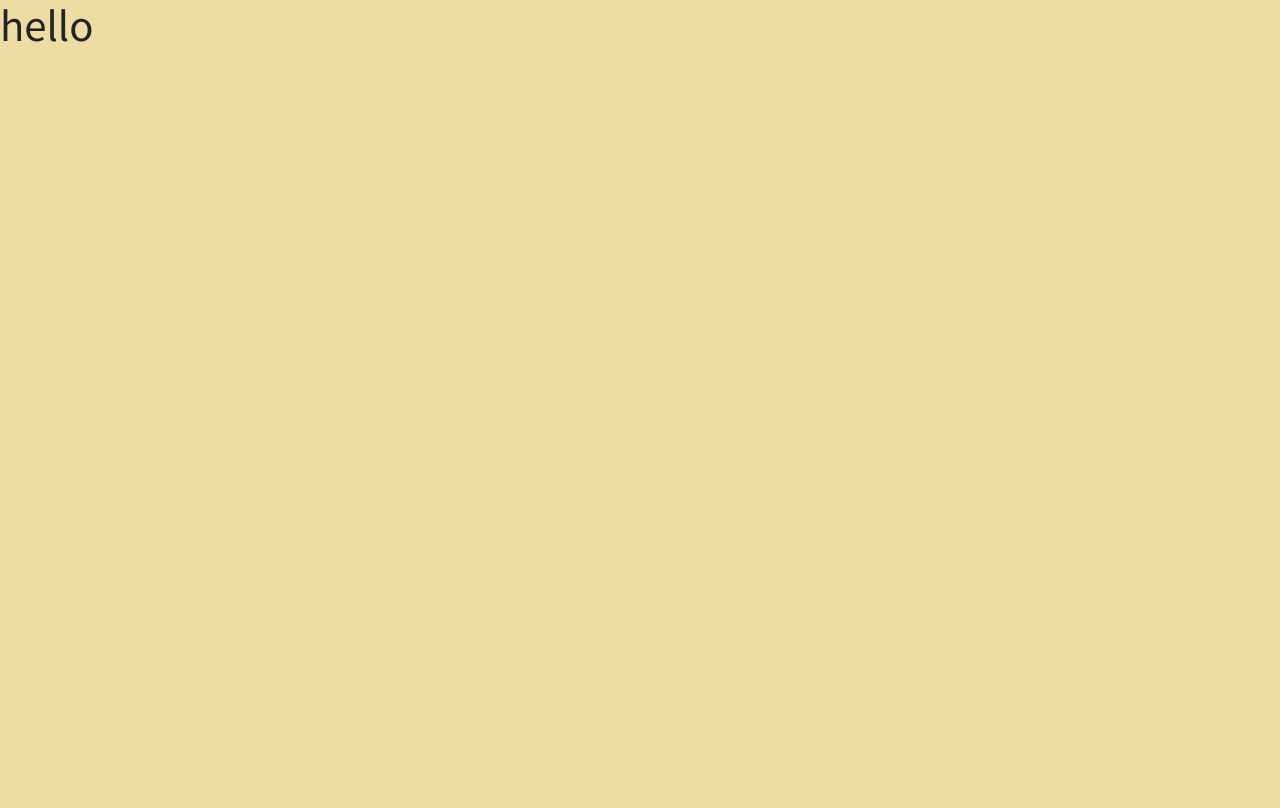
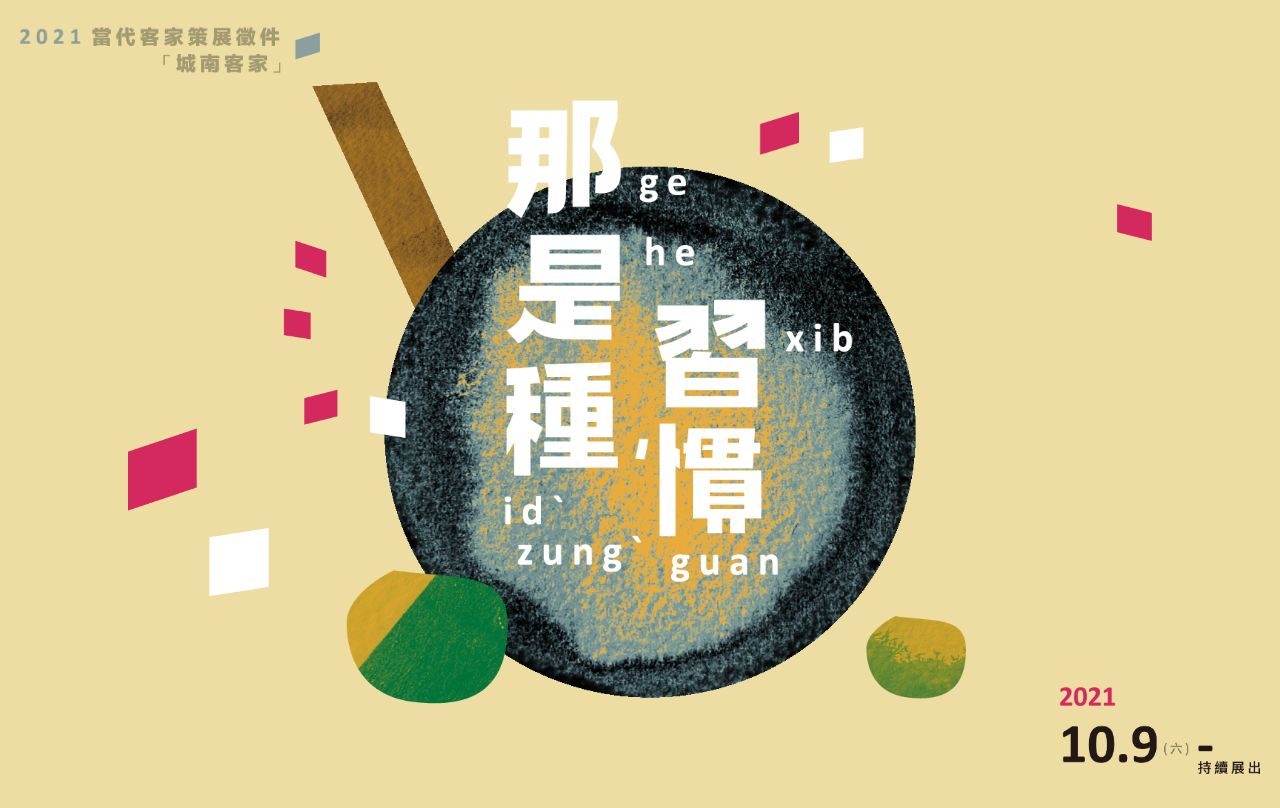
Before and after one commit to b1t-tw/geheidzungxibguan, a website: page src/pug/index.pug in a window 1280 px wide. Drawn offline with nearby package versions, Linux system fonts and the light colour scheme; files that its build step writes are made by us from their sources.

Commit message:
make landing page

```diff
--- a/src/pug/index.pug
+++ b/src/pug/index.pug
@@ -4,4 +4,18 @@ block head
     link(rel="stylesheet", href="./assets/css/index.css")
     title 那是種習慣
 block body
-    h1 hello
+    .main.main-bg
+    .main-word-1
+    .main-word-2
+    .main.main-float-3.d-none.d-md-block
+    .main.main-float-1
+    .main.main-float-2
+block script
+    script.
+        $(window).mousemove(function( event ) {
+            var xPos = 100*event.pageX/window.innerWidth -50;
+            var yPos = 100*event.pageY/window.innerHeight -50;
+            $(".main-float-1").css({"left": `${xPos/40}%`, "top": `${yPos/40}%`});
+            $(".main-float-2").css({"left": `${xPos/20}%`, "top": `${yPos/20}%`});
+            $(".main-float-3").css({"left": `${10 + xPos/50}%`, "top": `${10 + yPos/50}%`});
+        });
--- a/src/sass/base.sass
+++ b/src/sass/base.sass
@@ -1,3 +1,5 @@
+html, body
+    height: 100%
 body
     background-color: #EDDDA2
     font-family: 'Noto Sans TC', sans-serif
--- a/src/sass/index.sass
+++ b/src/sass/index.sass
@@ -0,0 +1,55 @@
+body
+    overflow: hidden
+.main
+    height: 100%
+    width: 100%
+    position: absolute
+    background-position: center
+    background-size: contain
+    background-repeat: no-repeat
+.main-bg
+    background-image: url("/assets/img/main_bg.png")
+@keyframes float-1
+    0%
+        transform: scale(1, 1)
+    100%
+        transform: scale(1.04, 1.04)
+.main-float-1
+    background-image: url("/assets/img/main_float_1.png")
+    animation: float-1 3s ease-in-out infinite alternate
+.main-float-2
+    background-image: url("/assets/img/main_float_2.png")
+    animation: float-1 3s ease-in-out 1s infinite alternate
+.main-float-3
+    background-image: url("/assets/img/main_float_3.png")
+    height: 80%
+    width: 80%
+    left: 10%
+    top: 10%
+.main-word-1
+    position: absolute
+    top: 1em
+    left: 1em
+    width: 15em
+    height: 3em
+    //background-color: #EDDDA2
+    background-image: url("/assets/img/main_word_1.png")
+    background-size: contain
+    background-position: center
+    background-repeat: no-repeat
+.main-word-2
+    position: absolute
+    right: 1em
+    bottom: 1em
+    width: 10em
+    height: 5em
+    //background-color: #EDDDA2
+    background-image: url("/assets/img/main_word_2.png")
+    background-size: contain
+    background-position: center
+    background-repeat: no-repeat
+
+
+@media ( max-width: 768px )
+    .main
+        background-size: 150%
```
Also changed, not shown: static/assets/css/base.css, static/assets/css/index.css (added), static/assets/img/main_bg.png (added), static/assets/img/main_float_1.png (added), static/assets/img/main_float_2.png (added), static/assets/img/main_float_3.png (added), static/assets/img/main_word_1.png (added), static/assets/img/main_word_2.png (added), static/index.html, static/main/index.html.
